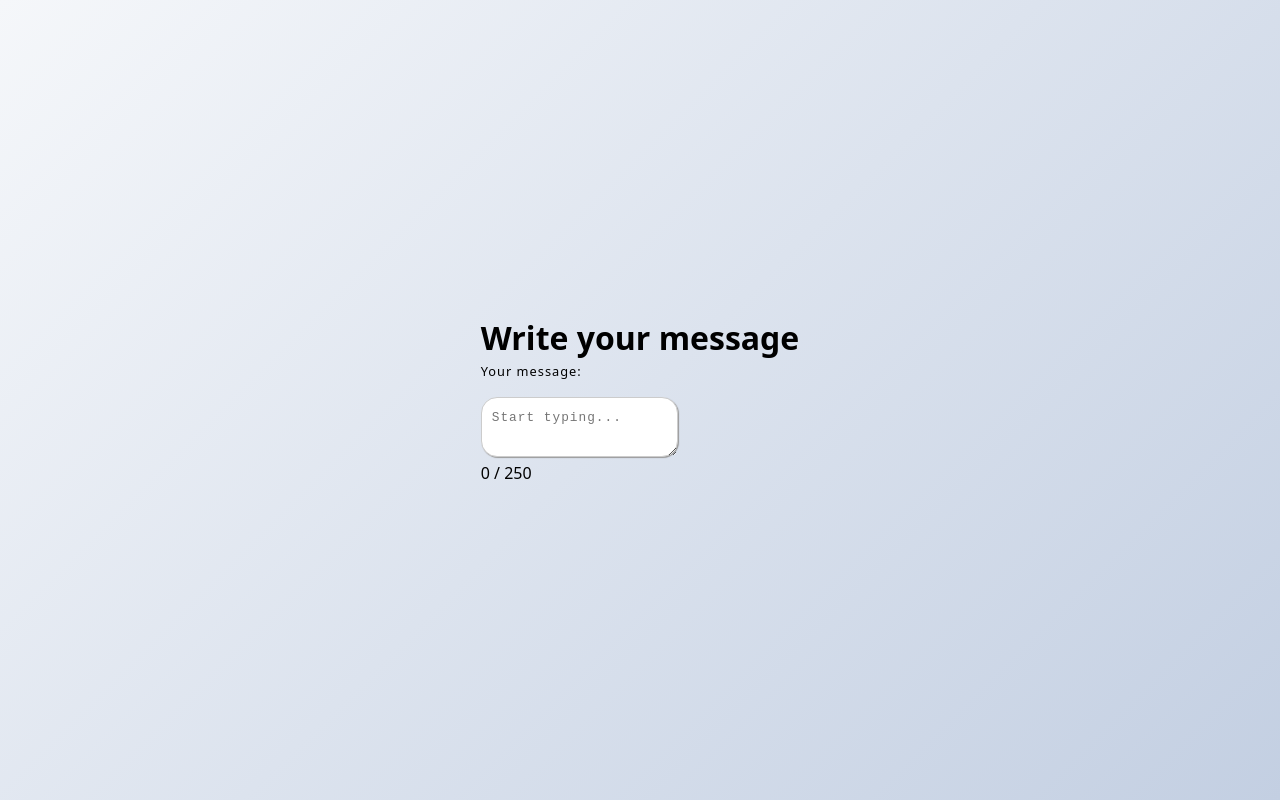
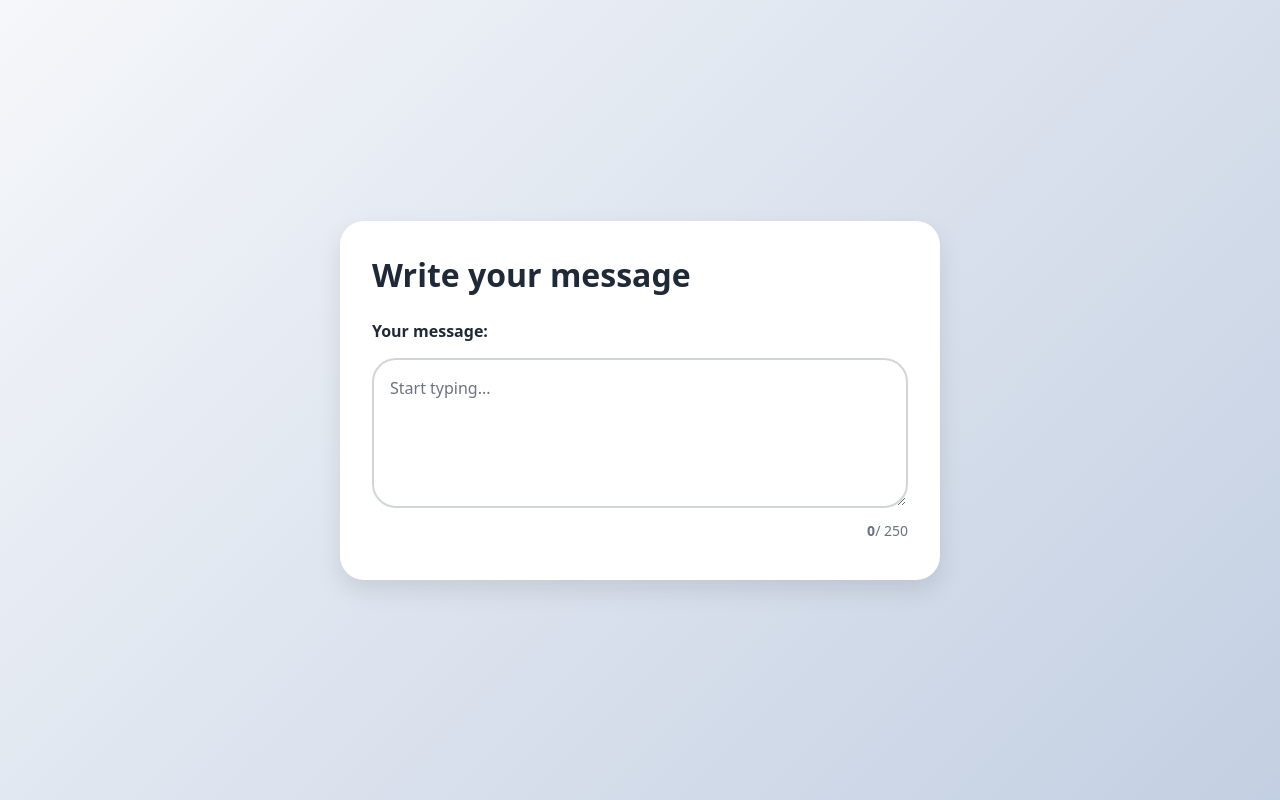
Before and after one commit to vasu101/frontend-exrecises, a plain HTML site: page Character-counter/index.html in a window 1280 px wide. Drawn offline with Linux system fonts and the light colour scheme.

Commit message:
Refactor styles for character counter component

```diff
--- a/Character-counter/styles.css
+++ b/Character-counter/styles.css
@@ -39,28 +39,127 @@ body {
     justify-content: center;
 }
 
-main {
-    margin-top: 2rem;
-    width: 30%;
+.container {
+    background: var(--color-white);
+    border-radius: var(--border-radius);
+    padding: var(--spacing-xl);
+    max-width: 600px;
+    width: 100%;
+    box-shadow: 0 10px 25px rgba(0,0,0,00.1);
+}
+
+.page-title {
+    font-size: 2rem;
+    font-weight: 700;
+    color: var(--color-gray-800);
+    margin-bottom: var(--spacing-lg);
+}
+
+.form-group {
     display: flex;
     flex-direction: column;
 }
 
-label, textarea {
-    font-size: 0.8rem;
-    letter-spacing: 1px;
+.form-label {
+    font-size: 1rem;
+    font-weight: 600;
+    color: var(--color-gray-800);
+    margin-bottom: var(--spacing-md);
 }
 
-textarea {
-    margin-top: 1rem;
-    padding: 10px;
-    max-width: 100%;
-    line-height: 1.5;
-    border-radius: 1rem;
-    border: 1px solid #cccccc;
-    box-shadow: 1px 1px 1px #999999;
+.textarea-wrapper {
+    position: relative;
 }
 
-textarea:focus {
-    outline: 1px solid grey;
+.form-textarea {
+    width: 100%;
+    min-height: 150px;
+    padding: var(--spacing-md);
+    font-size: 1rem;
+    font-family: inherit;
+    line-height: 1.6;
+    border: 2px solid var(--color-gray-300);
+    border-radius: var(--border-radius);
+    resize: vertical;
+    transition: var(--transition);
+    background: var(--color-white);
 }
+
+.form-textarea::placeholder {
+    color: var(--color-gray-600);
+}
+
+.form-textarea:focus {
+    outline: none;
+    border-color: var(--color-primary);
+    box-shadow: 0 0 0 3px rgba(0, 0, 0, 0.05);
+}
+
+.form-textarea.warning {
+    border-color: var(--color-warning);
+}
+
+.form-textarea.warning:focus {
+    box-shadow: 0 0 0 3px rgba(245, 158, 11, 0.1);
+}
+
+.form-textarea.error {
+    border-color: var(--color-error);
+}
+
+.form-textarea.error:focus {
+    box-shadow: 0 0 0 3px rgba(239, 68, 6, 0.1);
+}
+
+.char-counter {
+    display: flex;
+    justify-content: flex-end;
+    margin-top: var(--spacing-sm);
+    font-size: 0.875rem;
+    font-weight: 500;
+    color: var(--color-gray-600);
+    transition: var(--transition);
+}
+
+.char-counter.warning {
+    color: var(--color-warning);
+}
+.char-counter.error {
+    color: var(--color-error);
+    font-weight: 600;
+}
+
+.char-count {
+    font-weight: 600;
+}
+
+.help-text {
+    font-size: 0.875rem;
+    color: var(--color-gray-600);
+    margin-top: var(--spacing-sm);
+    transition: var(--transition);
+}
+
+.help-text.warning {
+    color: var(--color-warning);
+    font-weight: 500;
+}
+
+.help-text.error {
+    color: var(--color-error);
+    font-weight: 600;
+}
+
+@media (max-width: 640px) {
+    body {
+        padding: var(--spacing-md);
+    }
+
+    .container {
+        padding: var(--spacing-lg);
+    }
+
+    .page-title {
+        font-size: 1.5rem;
+    }
+}
```
